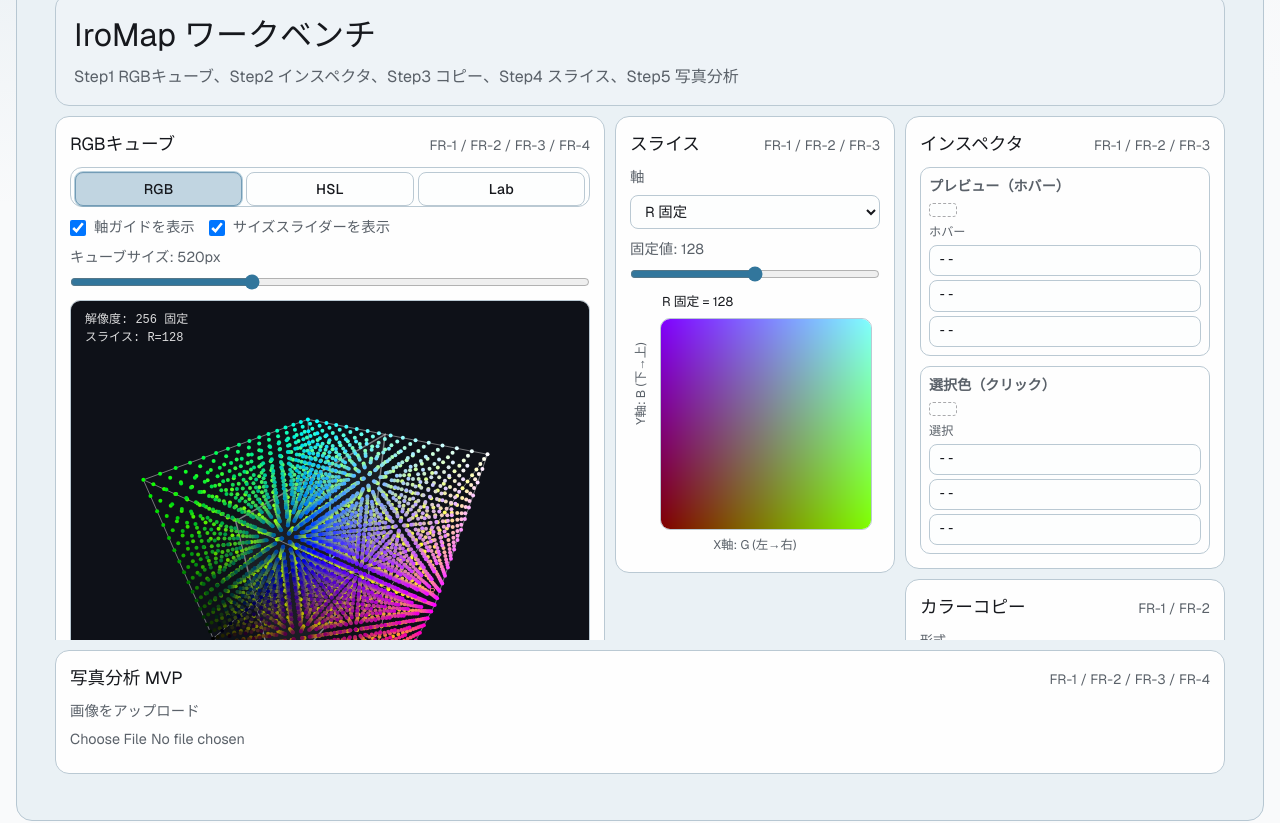
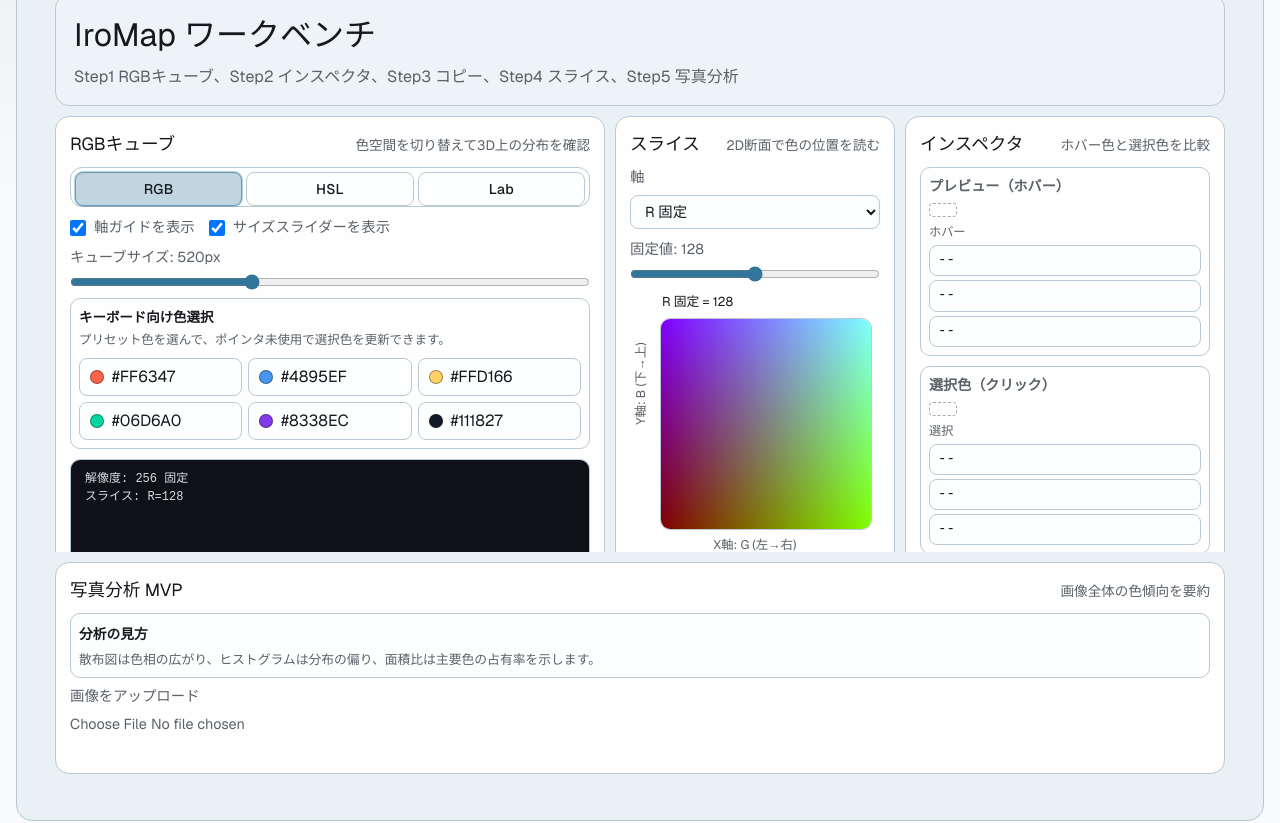
Before and after one commit to Shunkicreate/IroMap, a Next.js app in the folder web/: page / in a window 1280 px wide. Shown: the part 360-1183 px from the top of the page. Built offline with nearby package versions, Linux system fonts and the light colour scheme.

Commit message:
feat(ui-foundation): improve accessibility guidance and status feedback

```diff
--- a/web/src/app/globals.css
+++ b/web/src/app/globals.css
@@ -346,6 +346,46 @@
   margin-bottom: 10px;
 }
 
+.keyboardPicker {
+  border: 1px solid var(--workbench-surface-border);
+  border-radius: 10px;
+  padding: 8px;
+  background: color-mix(in oklab, var(--workbench-surface) 88%, var(--background) 12%);
+}
+
+.keyboardPickerTitle {
+  margin: 0;
+  font-size: 0.84rem;
+  font-weight: 700;
+}
+
+.keyboardPickerDescription {
+  margin: 4px 0 0;
+  font-size: 0.78rem;
+  color: var(--workbench-muted);
+}
+
+.keyboardPresetButtons {
+  margin-top: 8px;
+  display: grid;
+  grid-template-columns: repeat(auto-fit, minmax(138px, 1fr));
+  gap: 6px;
+}
+
+.keyboardPresetButton {
+  display: inline-flex;
+  align-items: center;
+  justify-content: flex-start;
+  gap: 8px;
+}
+
+.keyboardPresetSwatch {
+  width: 14px;
+  height: 14px;
+  border-radius: 999px;
+  border: 1px solid color-mix(in oklab, var(--workbench-text) 40%, transparent);
+}
+
 .cubeToggleRow {
   display: flex;
   align-items: center;
@@ -534,6 +574,24 @@
   margin-bottom: 8px;
 }
 
+.analysisGuide {
+  margin: 0 0 8px;
+  border: 1px solid var(--workbench-surface-border);
+  border-radius: 10px;
+  padding: 8px;
+  background: color-mix(in oklab, var(--workbench-surface) 86%, var(--background) 14%);
+}
+
+.analysisGuide strong {
+  font-size: 0.86rem;
+}
+
+.analysisGuide p {
+  margin: 4px 0 0;
+  color: var(--workbench-muted);
+  font-size: 0.8rem;
+}
+
 .analysisGrid {
   display: grid;
   gap: 12px;
@@ -550,6 +608,12 @@
 .analysisGrid h3 {
   margin-top: 0;
   font-size: 0.95rem;
+}
+
+.analysisHint {
+  margin: 8px 0 0;
+  font-size: 0.78rem;
+  color: var(--workbench-muted);
 }
 
 .scatterPlot {
--- a/web/src/features/photo-analysis/photo-analysis-panel.tsx
+++ b/web/src/features/photo-analysis/photo-analysis-panel.tsx
@@ -1,6 +1,6 @@
 "use client";
 
-import { useMemo, useState } from "react";
+import { useMemo, useRef, useState } from "react";
 import { ColorSwatch } from "@/components/workbench/color-swatch";
 import { PanelHeader } from "@/components/workbench/panel-header";
 import { analyzePhoto, type PhotoAnalysisResult } from "@/domain/photo-analysis/photo-analysis";
@@ -8,6 +8,7 @@ import { rgbToHex } from "@/domain/color/color-format";
 import { colorChannelLevels } from "@/domain/color/color-constants";
 import { GraphFrame } from "@/components/graph/graph-frame";
 import { t } from "@/i18n/translate";
+import { toast } from "sonner";
 
 type AnalysisState = {
   fileName: string;
@@ -86,6 +87,13 @@ export function PhotoAnalysisPanel() {
   const [analysis, setAnalysis] = useState<AnalysisState>(null);
   const [isAnalyzing, setIsAnalyzing] = useState<boolean>(false);
   const [error, setError] = useState<string>("");
+  const [statusAnnouncement, setStatusAnnouncement] = useState<string>("");
+  const statusSequenceRef = useRef<number>(0);
+
+  const announceStatus = (statusMessage: string): void => {
+    statusSequenceRef.current += 1;
+    setStatusAnnouncement(`${statusSequenceRef.current}. ${statusMessage}`);
+  };
 
   const maxHueCount = useMemo(() => {
     return Math.max(1, ...(analysis?.result.hueHistogram.map((bin) => bin.count) ?? [1]));
@@ -103,6 +111,8 @@ export function PhotoAnalysisPanel() {
 
     setIsAnalyzing(true);
     setError("");
+    announceStatus(t("photoStatusStarted"));
+    toast.message(t("photoStatusStarted"));
 
     try {
       const imageData = await readFileAsImageData(file);
@@ -111,9 +121,19 @@ export function PhotoAnalysisPanel() {
         fileName: file.name,
         result,
       });
+      announceStatus(t("photoStatusDone"));
+      toast.success(t("photoStatusDone"), {
+        description: t("photoSummary", {
+          fileName: file.name,
+          sampledPixels: result.sampledPixels,
+          elapsedMs: result.elapsedMs.toFixed(fileSummaryPrecision),
+        }),
+      });
     } catch {
       setError(t("photoError"));
       setAnalysis(null);
+      announceStatus(t("photoStatusFailed"));
+      toast.error(t("photoStatusFailed"), { description: t("photoError") });
     } finally {
       setIsAnalyzing(false);
     }
@@ -122,6 +142,10 @@ export function PhotoAnalysisPanel() {
   return (
     <section className="panel">
       <PanelHeader titleKey="panelPhotoAnalysis" requirementsKey="panelPhotoAnalysisRequirements" />
+      <div className="analysisGuide">
+        <strong>{t("photoAnalysisGuideTitle")}</strong>
+        <p>{t("photoAnalysisGuideBody")}</p>
+      </div>
 
       <label className="fileInput">
         {t("photoUploadLabel")}
@@ -130,6 +154,9 @@ export function PhotoAnalysisPanel() {
 
       {isAnalyzing ? <p className="muted">{t("photoAnalyzing")}</p> : null}
       {error ? <p className="errorText">{error}</p> : null}
+      <p className="muted copyStatus" aria-live="polite">
+        {statusAnnouncement}
+      </p>
 
       {analysis ? (
         <div className="analysisGrid">
@@ -164,6 +191,7 @@ export function PhotoAnalysisPanel() {
                 ))}
               </svg>
             </GraphFrame>
+            <p className="analysisHint">{t("photoLabInterpretation")}</p>
           </article>
 
           <article>
@@ -189,6 +217,7 @@ export function PhotoAnalysisPanel() {
                 })}
               </div>
             </GraphFrame>
+            <p className="analysisHint">{t("photoHueInterpretation")}</p>
           </article>
 
           <article>
@@ -216,6 +245,7 @@ export function PhotoAnalysisPanel() {
                 })}
               </div>
             </GraphFrame>
+            <p className="analysisHint">{t("photoSaturationInterpretation")}</p>
           </article>
 
           <article>
@@ -229,6 +259,7 @@ export function PhotoAnalysisPanel() {
                 </li>
               ))}
             </ul>
+            <p className="analysisHint">{t("photoAreaInterpretation")}</p>
           </article>
         </div>
       ) : null}
--- a/web/src/features/rgb-cube/rgb-cube-canvas.tsx
+++ b/web/src/features/rgb-cube/rgb-cube-canvas.tsx
@@ -217,6 +217,8 @@ export function RgbCubeCanvas({
       ref={canvasRef}
       className="cubeCanvas"
       style={{ height: `${cubeSize}px` }}
+      tabIndex={0}
+      aria-label={t("cubeCanvasAriaLabel")}
       onPointerDown={handlePointerDown}
       onPointerMove={handlePointerMove}
       onPointerUp={handlePointerUp}
--- a/web/src/features/slice/slice-canvas.tsx
+++ b/web/src/features/slice/slice-canvas.tsx
@@ -219,6 +219,8 @@ export function SliceCanvas({
             width={colorChannelLevels}
             height={colorChannelLevels}
             className="sliceCanvas"
+            tabIndex={0}
+            aria-label={t("sliceCanvasAriaLabel")}
             onPointerMove={handlePointerMove}
             onPointerLeave={() => onHoverColorChange(null)}
             onClick={handleClick}
--- a/web/src/features/workbench/color-workbench.tsx
+++ b/web/src/features/workbench/color-workbench.tsx
@@ -2,8 +2,10 @@
 
 import { useState } from "react";
 import { PanelHeader } from "@/components/workbench/panel-header";
+import { rgbToHex } from "@/domain/color/color-format";
 import {
   isHslSliceAxis,
+  toRgbColor,
   type ColorSpace3d,
   type RgbColor,
   type SliceAxis,
@@ -24,6 +26,14 @@ type Rotation = {
 const defaultSliceValue = 128;
 const defaultRotation: Rotation = { x: -0.7, y: 0.6 };
 const defaultCubeSize = 520;
+const keyboardPresetColors: RgbColor[] = [
+  toRgbColor(255, 99, 71),
+  toRgbColor(72, 149, 239),
+  toRgbColor(255, 209, 102),
+  toRgbColor(6, 214, 160),
+  toRgbColor(131, 56, 236),
+  toRgbColor(17, 24, 39),
+];
 
 const clamp = (value: number, min: number, max: number): number => {
   return Math.min(max, Math.max(min, value));
@@ -146,6 +156,27 @@ export function ColorWorkbench() {
                   />
                 </label>
               ) : null}
+              <div className="keyboardPicker">
+                <p className="keyboardPickerTitle">{t("keyboardPickerTitle")}</p>
+                <p className="keyboardPickerDescription">{t("keyboardPickerDescription")}</p>
+                <div className="keyboardPresetButtons">
+                  {keyboardPresetColors.map((color, index) => {
+                    const value = rgbToHex(color);
+                    return (
+                      <button
+                        key={value}
+                        type="button"
+                        className="keyboardPresetButton"
+                        onClick={() => setSelectedColor(color)}
+                        aria-label={t("keyboardPresetLabel", { index: index + 1, value })}
+                      >
+                        <span className="keyboardPresetSwatch" style={{ background: value }} />
+                        <span>{value}</span>
+                      </button>
+                    );
+                  })}
+                </div>
+              </div>
             </div>
             <RgbCubeCanvas
               space={space}
--- a/web/src/i18n/messages.ts
+++ b/web/src/i18n/messages.ts
@@ -8,15 +8,15 @@ export const i18nMessages = {
     workbenchSteps:
       "Step1 RGBキューブ、Step2 インスペクタ、Step3 コピー、Step4 スライス、Step5 写真分析",
     panelRgbCube: "RGBキューブ",
-    panelRgbCubeRequirements: "FR-1 / FR-2 / FR-3 / FR-4",
+    panelRgbCubeRequirements: "色空間を切り替えて3D上の分布を確認",
     panelInspector: "インスペクタ",
-    panelInspectorRequirements: "FR-1 / FR-2 / FR-3",
+    panelInspectorRequirements: "ホバー色と選択色を比較",
     panelColorCopy: "カラーコピー",
-    panelColorCopyRequirements: "FR-1 / FR-2",
+    panelColorCopyRequirements: "選択色を複数形式でコピー",
     panelSlice: "スライス",
-    panelSliceRequirements: "FR-1 / FR-2 / FR-3",
+    panelSliceRequirements: "2D断面で色の位置を読む",
     panelPhotoAnalysis: "写真分析 MVP",
-    panelPhotoAnalysisRequirements: "FR-1 / FR-2 / FR-3 / FR-4",
+    panelPhotoAnalysisRequirements: "画像全体の色傾向を要約",
     spaceRgb: "RGB",
     spaceHsl: "HSL",
     spaceLab: "Lab",
@@ -41,6 +41,7 @@ export const i18nMessages = {
     copyPasteApplied: "貼り付け色を適用しました: {value}",
     copyPasteUnsupported: "未対応の色形式です: {value}",
     copyPasteFailed: "クリップボードの読み取りに失敗しました",
+    copyEmptyValue: "(空)",
     sliceAxisLabel: "軸",
     sliceAxisR: "R 固定",
     sliceAxisG: "G 固定",
@@ -69,6 +70,27 @@ export const i18nMessages = {
     cubeResolutionOverlay: "解像度: {levels} 固定",
     cubeSliceOverlay: "スライス: {axis}={value}",
     cubeSpaceOverlay: "色空間: {space}",
+    cubeCanvasAriaLabel: "RGBキューブ。ドラッグで回転、クリックで色選択",
+    sliceCanvasAriaLabel: "スライス平面。クリックで色選択",
+    keyboardPickerTitle: "キーボード向け色選択",
+    keyboardPickerDescription: "プリセット色を選んで、ポインタ未使用で選択色を更新できます。",
+    keyboardPresetLabel: "プリセット {index}: {value}",
+    copyToastSuccess: "コピー成功",
+    copyToastError: "コピー失敗",
+    copyToastPasteApplied: "貼り付け色を適用",
+    copyToastPasteError: "貼り付け失敗",
+    photoAnalysisGuideTitle: "分析の見方",
+    photoAnalysisGuideBody:
+      "散布図は色相の広がり、ヒストグラムは分布の偏り、面積比は主要色の占有率を示します。",
+    photoLabInterpretation: "a* は緑↔赤、b* は青↔黄。点の密集は色傾向の集中を示します。",
+    photoHueInterpretation: "Hue は色相角度。高い棒ほどその色相帯の画素が多いことを示します。",
+    photoSaturationInterpretation:
+      "Saturation は鮮やかさ。左寄りは低彩度、右寄りは高彩度の画素比率が高い状態です。",
+    photoAreaInterpretation:
+      "Color area ratio は画面内占有率。上位色と others の比率で全体傾向を把握します。",
+    photoStatusStarted: "分析を開始しました",
+    photoStatusDone: "分析が完了しました",
+    photoStatusFailed: "分析に失敗しました",
     themeToggleAriaLabel: "テーマ切替",
     themeToggleLoading: "Theme...",
     themeToggleDark: "Dark",
@@ -95,15 +117,15 @@ export const i18nMessages = {
     workbenchSteps:
       "Step1 RGB cube, Step2 Inspector, Step3 Copy, Step4 Slice, Step5 Photo Analysis",
     panelRgbCube: "RGB Cube",
-    panelRgbCubeRequirements: "FR-1 / FR-2 / FR-3 / FR-4",
+    panelRgbCubeRequirements: "Switch spaces and inspect 3D color distribution",
     panelInspector: "Inspector",
-    panelInspectorRequirements: "FR-1 / FR-2 / FR-3",
+    panelInspectorRequirements: "Compare hovered and selected colors",
     panelColorCopy: "Color Copy",
-    panelColorCopyRequirements: "FR-1 / FR-2",
+    panelColorCopyRequirements: "Copy selected color in multiple formats",
     panelSlice: "Slice",
-    panelSliceRequirements: "FR-1 / FR-2 / FR-3",
+    panelSliceRequirements: "Read color positions on a 2D plane",
     panelPhotoAnalysis: "Photo Analysis MVP",
-    panelPhotoAnalysisRequirements: "FR-1 / FR-2 / FR-3 / FR-4",
+    panelPhotoAnalysisRequirements: "Summarize color tendencies of the whole image",
     spaceRgb: "RGB",
     spaceHsl: "HSL",
     spaceLab: "Lab",
@@ -128,6 +150,7 @@ export const i18nMessages = {
     copyPasteApplied: "Applied pasted color: {value}",
     copyPasteUnsupported: "Unsupported color format: {value}",
     copyPasteFailed: "Failed to read clipboard",
+    copyEmptyValue: "(empty)",
     sliceAxisLabel: "Axis",
     sliceAxisR: "R fixed",
     sliceAxisG: "G fixed",
@@ -156,6 +179,30 @@ export const i18nMessages = {
     cubeResolutionOverlay: "Resolution: {levels} fixed",
     cubeSliceOverlay: "Slice: {axis}={value}",
     cubeSpaceOverlay: "Color space: {space}",
+    cubeCanvasAriaLabel: "RGB cube. Drag to rotate and click to select a color",
+    sliceCanvasAriaLabel: "Slice plane. Click to select a color",
+    keyboardPickerTitle: "Keyboard Color Picker",
+    keyboardPickerDescription:
+      "Select a preset color to update the selected color without pointer interaction.",
+    keyboardPresetLabel: "Preset {index}: {value}",
+    copyToastSuccess: "Copied",
+    copyToastError: "Copy failed",
+    copyToastPasteApplied: "Pasted color applied",
+    copyToastPasteError: "Paste failed",
+    photoAnalysisGuideTitle: "How to read analysis",
+    photoAnalysisGuideBody:
+      "Scatter shows spread, histograms show distribution bias, and area ratio shows dominant color share.",
+    photoLabInterpretation:
+      "a* is green↔red and b* is blue↔yellow. Dense points indicate concentrated tendencies.",
+    photoHueInterpretation:
+      "Hue is angular color position. Taller bars mean more pixels in that hue segment.",
+    photoSaturationInterpretation:
+      "Saturation is vividness. Left means less vivid, right means more vivid pixel ratio.",
+    photoAreaInterpretation:
+      "Color area ratio indicates on-screen share. Compare top colors and others to understand balance.",
+    photoStatusStarted: "Analysis started",
+    photoStatusDone: "Analysis completed",
+    photoStatusFailed: "Analysis failed",
     themeToggleAriaLabel: "Toggle theme",
     themeToggleLoading: "Theme...",
     themeToggleDark: "Dark",
```
Also changed, not shown: web/src/features/color-copy/color-copy-panel.tsx (+26 -7 lines).
